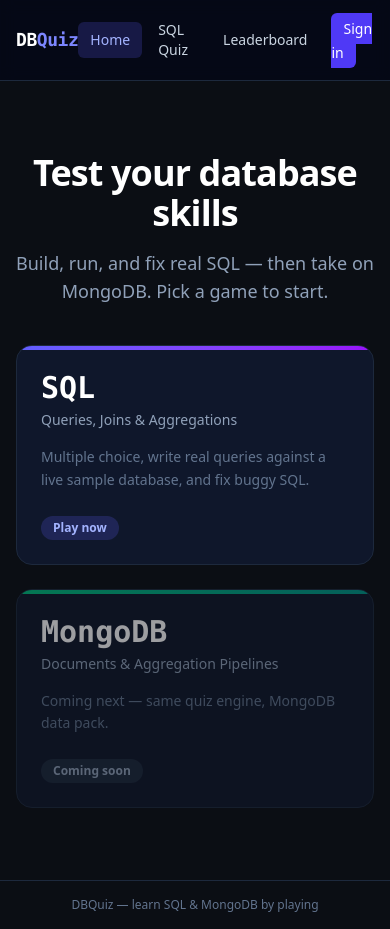
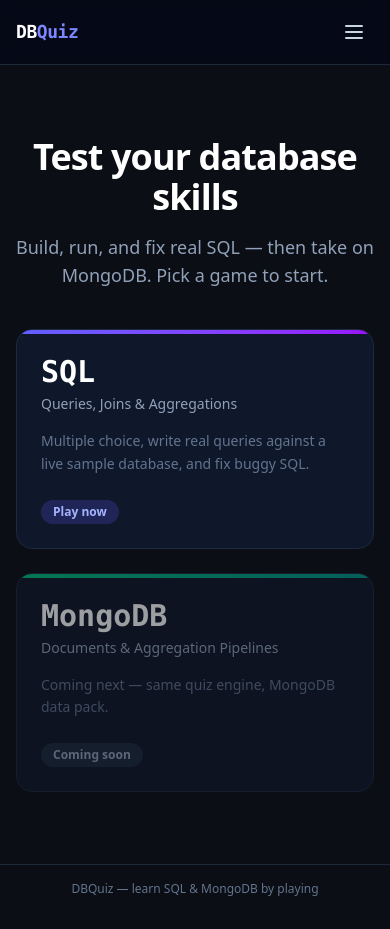
Before and after one commit to Anantsingh005/learn-sql-mongo, a React (Vite) app: page / in a window 390 px wide. Built offline with nearby package versions, Linux system fonts and the light colour scheme; no server answers.

Commit message:
Add responsive mobile header menu

```diff
--- a/src/components/Layout.jsx
+++ b/src/components/Layout.jsx
@@ -68,14 +68,17 @@ function AuthMenu() {
 }
 
 function Layout() {
+  const [open, setOpen] = useState(false)
+  const close = () => setOpen(false)
+
   return (
     <div className="flex min-h-screen flex-col">
       <header className="border-b border-slate-800 bg-slate-950/60 backdrop-blur">
         <div className="mx-auto flex max-w-5xl items-center justify-between px-4 py-3">
-          <Link to="/" className="font-mono text-lg font-bold tracking-tight text-white">
+          <Link to="/" onClick={close} className="font-mono text-lg font-bold tracking-tight text-white">
             DB<span className="text-indigo-400">Quiz</span>
           </Link>
-          <nav className="flex items-center gap-1">
+          <nav className="hidden items-center gap-1 md:flex">
             <NavLink to="/" end className={linkClass}>
               Home
             </NavLink>
@@ -89,7 +92,40 @@ function Layout() {
               <AuthMenu />
             </div>
           </nav>
+          <button
+            type="button"
+            aria-label="Toggle menu"
+            aria-expanded={open}
+            onClick={() => setOpen((o) => !o)}
+            className="rounded-md p-2 text-slate-300 hover:bg-slate-800 hover:text-white md:hidden"
+          >
+            <svg className="h-6 w-6" fill="none" viewBox="0 0 24 24" stroke="currentColor" strokeWidth={2}>
+              {open ? (
+                <path strokeLinecap="round" strokeLinejoin="round" d="M6 18L18 6M6 6l12 12" />
+              ) : (
+                <path strokeLinecap="round" strokeLinejoin="round" d="M4 6h16M4 12h16M4 18h16" />
+              )}
+            </svg>
+          </button>
         </div>
+        {open && (
+          <nav className="border-t border-slate-800 px-4 py-2 md:hidden">
+            <div className="flex flex-col gap-1">
+              <NavLink to="/" end className={linkClass} onClick={close}>
+                Home
+              </NavLink>
+              <NavLink to="/quiz/sql" className={linkClass} onClick={close}>
+                SQL Quiz
+              </NavLink>
+              <NavLink to="/leaderboard" className={linkClass} onClick={close}>
+                Leaderboard
+              </NavLink>
+              <div className="border-t border-slate-800 pt-2">
+                <AuthMenu />
+              </div>
+            </div>
+          </nav>
+        )}
       </header>
       <main className="mx-auto w-full max-w-5xl flex-1 px-4 py-8">
         <Outlet />
```
Also changed, not shown: vercel.json (added), 1 other file (tests, documents, lock files or other folders).
